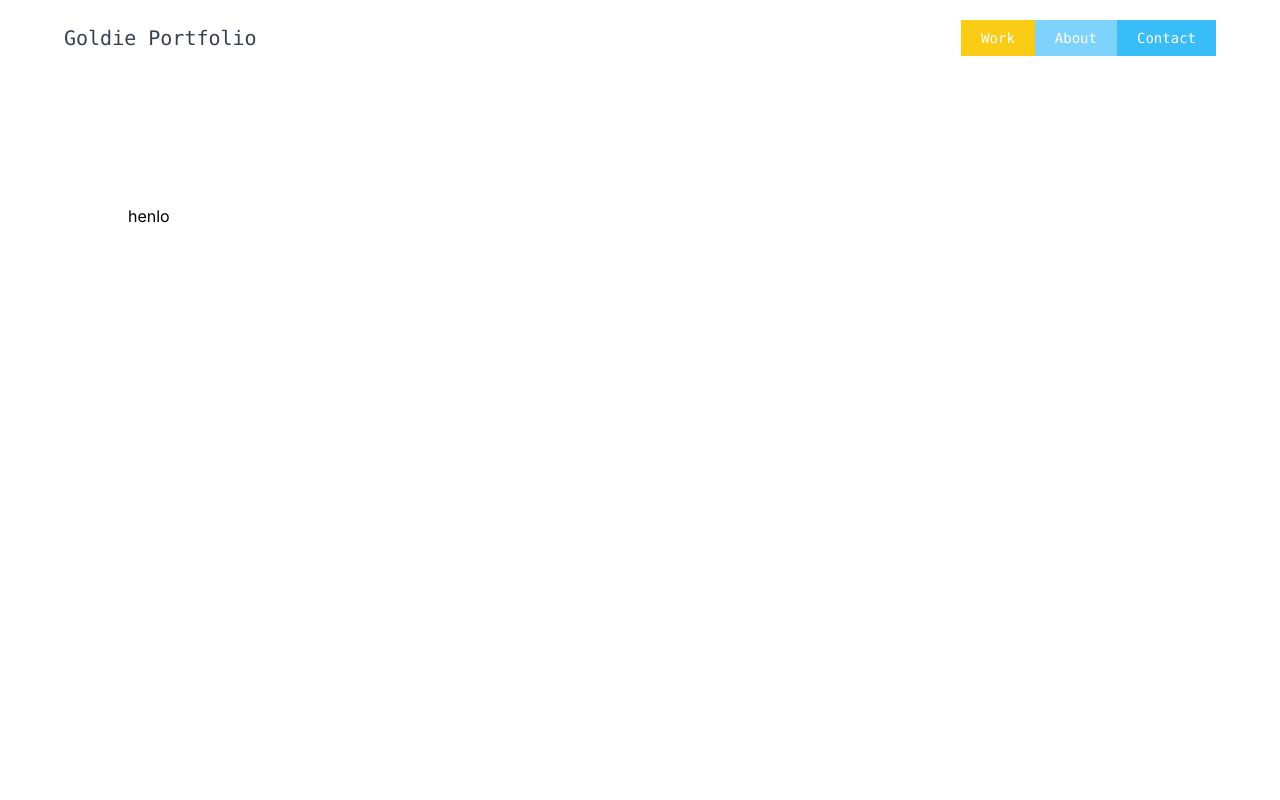
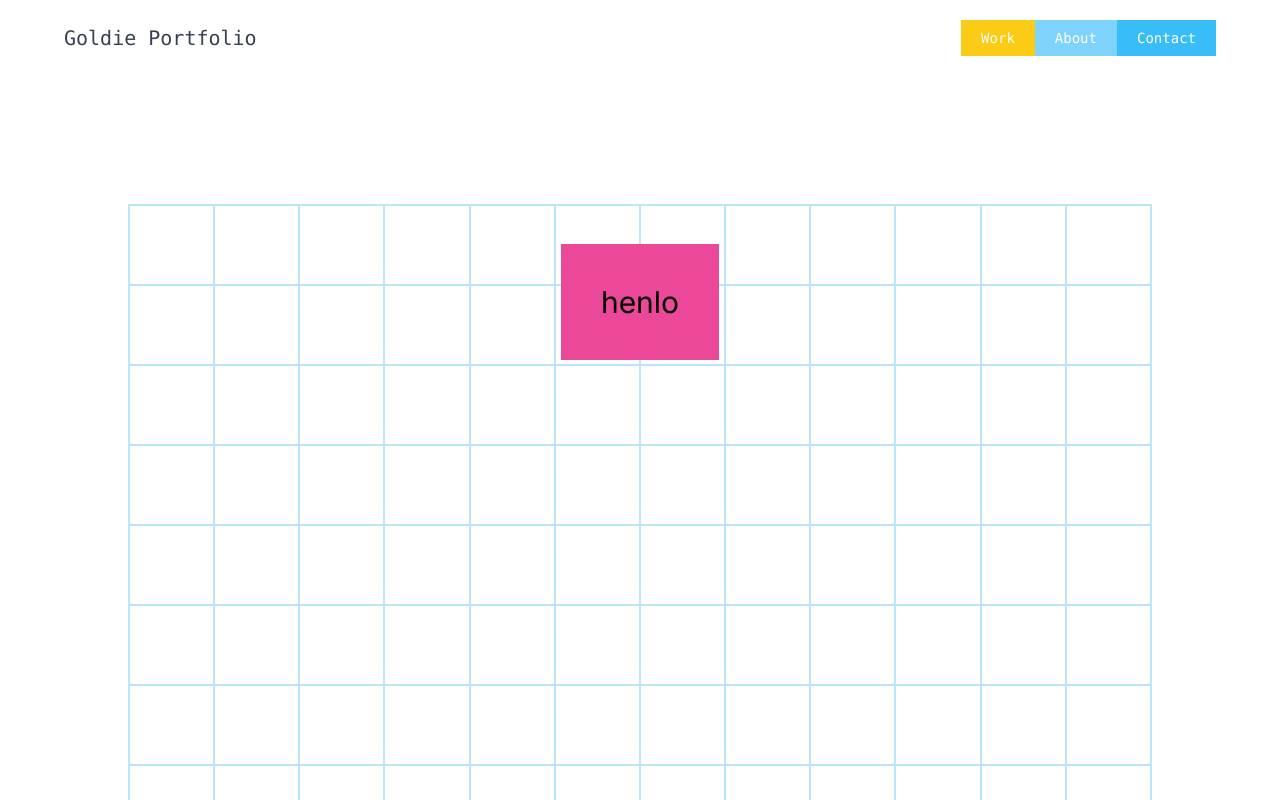
Before and after one commit to goldietiara/portfolio-2, a Next.js app: page / in a window 1280 px wide. Shown: the top 800 px of the page. Built offline with nearby package versions, Linux system fonts and the light colour scheme.

Commit message:
style: landing page background and layout

```diff
--- a/app/layout.tsx
+++ b/app/layout.tsx
@@ -19,7 +19,7 @@ export default function RootLayout({
     <html lang="en">
       <body className={`${inter.className} overscroll-none`}>
         <NavBar></NavBar>
-        <div className="max-w-5xl mx-auto mt-32">{children}</div>
+        <div className="max-w-5xl mx-auto my-32">{children}</div>
       </body>
     </html>
   );
--- a/app/page.tsx
+++ b/app/page.tsx
@@ -1,8 +1,22 @@
-import Image from "next/image";
 export default function Home() {
   return (
     <main>
-      <h1>henlo</h1>
+      <div className="absolute p-10 w-full right-0 left-0">
+        <div className="flex justify-center">
+          <h1 className=" bg-pink-500 p-10 text-3xl w-fit">henlo</h1>
+        </div>
+      </div>
+
+      <div className="w-full h-full flex justify-center items-center">
+        <div className="grid grid-cols-12 w-full h-full border-sky-200 border">
+          {Array.from({ length: 12 * 100 }, (_, i) => (
+            <div
+              key={i}
+              className="border-sky-200 border w-full h-10 sm:h-14 md:h-16 lg:h-20"
+            />
+          ))}
+        </div>
+      </div>
     </main>
   );
 }
--- a/components/layout/nav-bar.tsx
+++ b/components/layout/nav-bar.tsx
@@ -7,15 +7,15 @@ const NavBar = () => {
     <nav className=" bg-transparent py-5 px-16 h-fit w-full flex justify-between items-center">
       <h1 className=" text-xl font-mono text-gray-700">Goldie Portfolio</h1>
       <div className="flex text-white font-mono text-sm">
-        <p className=" bg-yellow-400 py-2 px-5 rotate-0 hover:animate-wiggle hover:rotate-12  duration-150 ease-in-out transition-all cursor-pointer">
-          Work
-        </p>
-        <p className=" bg-sky-300 py-2 px-5 rotate-0 hover:animate-wiggle2 hover:-rotate-12 duration-150 ease-in-out transition-all cursor-pointer">
-          About
-        </p>
-        <p className=" bg-sky-400 py-2 px-5 rotate-0 hover:animate-wiggle hover:rotate-12 duration-150 ease-in-out transition-all cursor-pointer">
-          Contact
-        </p>
+        <button className=" bg-yellow-400 py-2 px-5 rotate-0 hover:animate-wiggle hover:rotate-12  duration-150 ease-in-out transition-all cursor-pointer">
+          <p>Work</p>
+        </button>
+        <button className=" bg-sky-300 py-2 px-5 rotate-0 hover:animate-wiggle2 hover:-rotate-12 duration-150 ease-in-out transition-all cursor-pointer">
+          <p>About</p>
+        </button>
+        <button className=" bg-sky-400 py-2 px-5 rotate-0 hover:animate-wiggle hover:rotate-12 duration-150 ease-in-out transition-all cursor-pointer">
+          <p>Contact</p>
+        </button>
       </div>
     </nav>
   );
```
